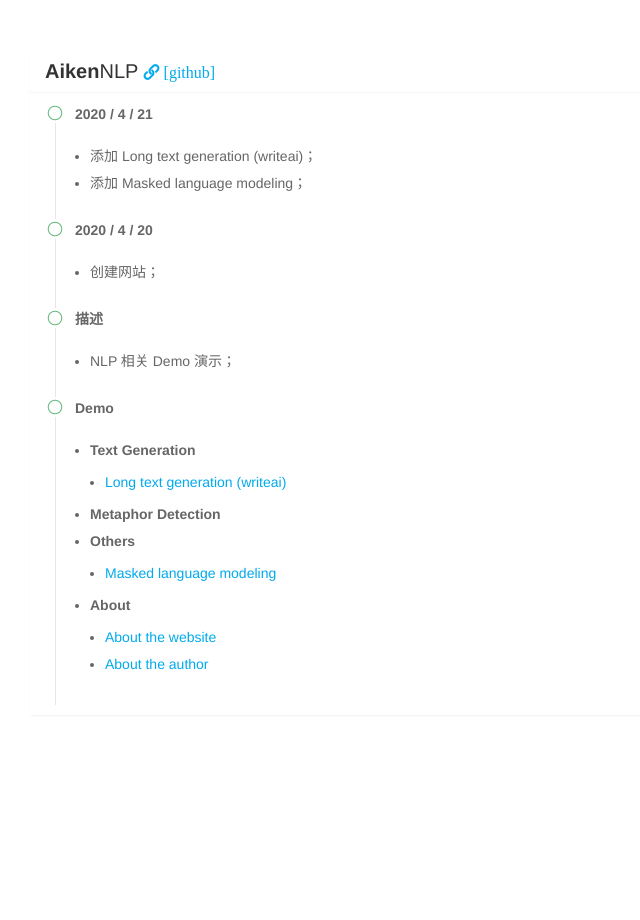
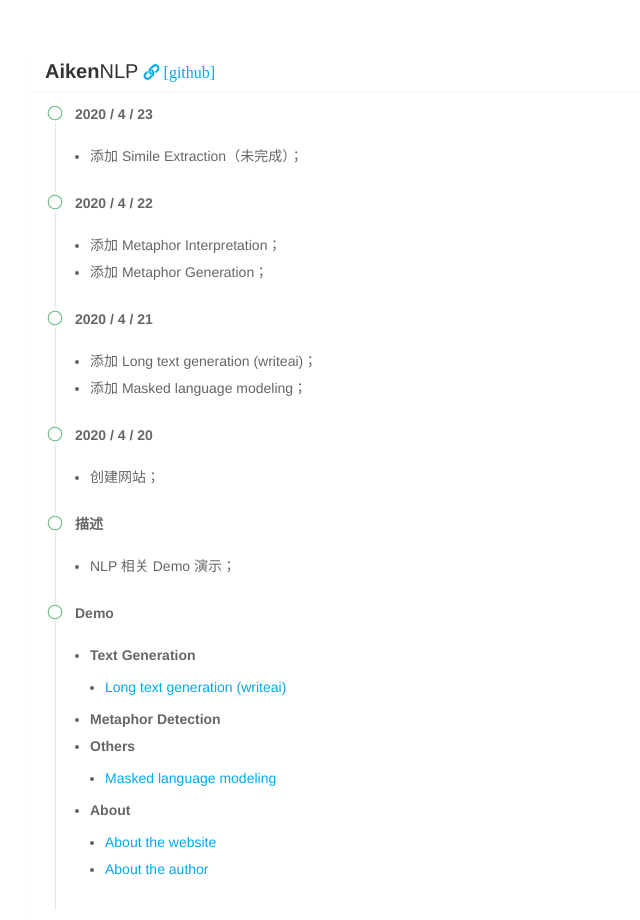
Before and after one commit to ybqu/AikenNlp, a Django app: page /about/website/ in a window 1280 px wide. Shown: the whole page, without its empty margins (0-640 px from the left). Before the commit the page ends 705 px from the top, so only its background shows below. Run offline with Django 3.2, Linux system fonts and the light colour scheme; parts of the project's set-up code (start-up, migrations or seed data) failed here and were passed over.

Commit message:
:whale: Add update infomation

```diff
--- a/templates/about/website.html
+++ b/templates/about/website.html
@@ -28,6 +28,25 @@
         </div>
         <div class="layui-card-body">
             <ul class="layui-timeline">
+                <li class="layui-timeline-item">
+                    <i class="layui-icon layui-timeline-axis">&#xe63f;</i>
+                    <div class="layui-timeline-content layui-text">
+                        <h4 class="layui-timeline-title"><b>2020 / 4 / 23</b></h4>
+                        <ul>
+                            <li>添加 Simile Extraction（未完成）；</li>
+                        </ul>
+                    </div>
+                </li>
+                <li class="layui-timeline-item">
+                    <i class="layui-icon layui-timeline-axis">&#xe63f;</i>
+                    <div class="layui-timeline-content layui-text">
+                        <h4 class="layui-timeline-title"><b>2020 / 4 / 22</b></h4>
+                        <ul>
+                            <li>添加 Metaphor Interpretation；</li>
+                            <li>添加 Metaphor Generation；</li>
+                        </ul>
+                    </div>
+                </li>
                 <li class="layui-timeline-item">
                     <i class="layui-icon layui-timeline-axis">&#xe63f;</i>
                     <div class="layui-timeline-content layui-text">
```
